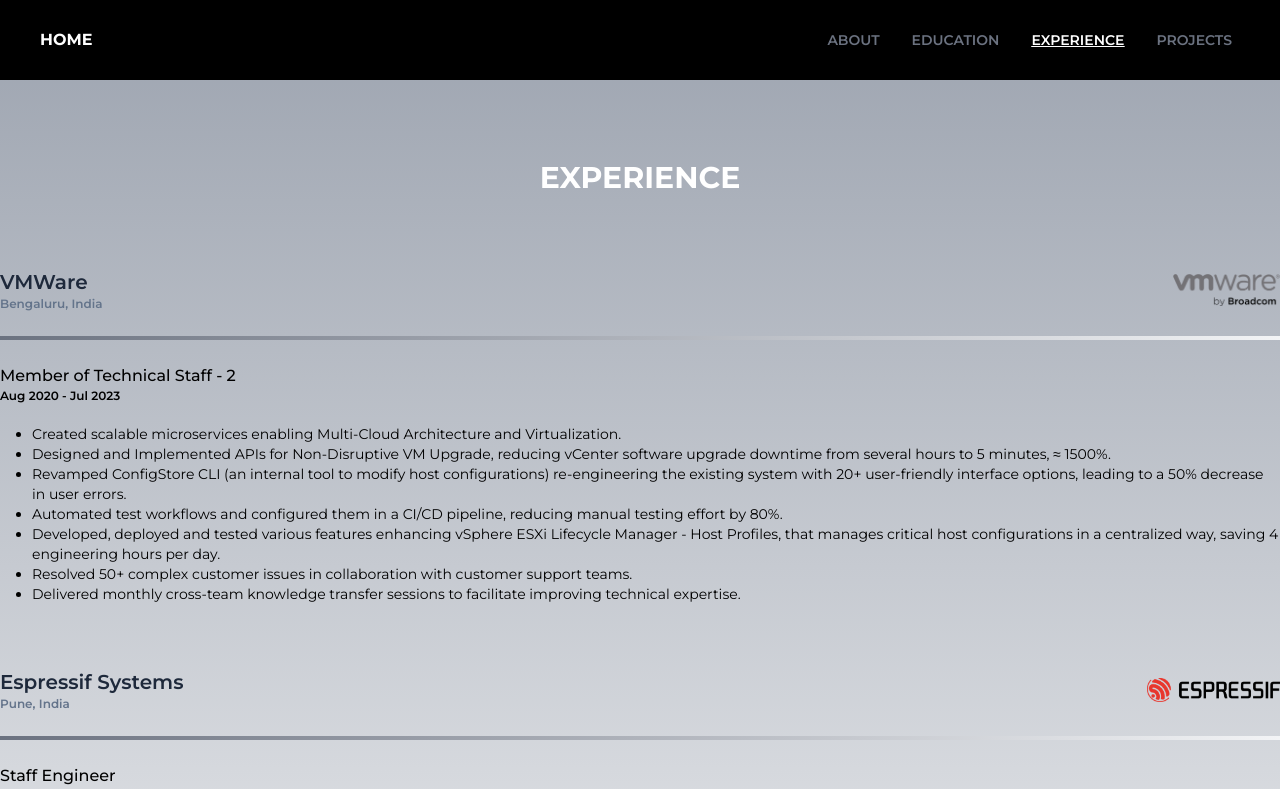
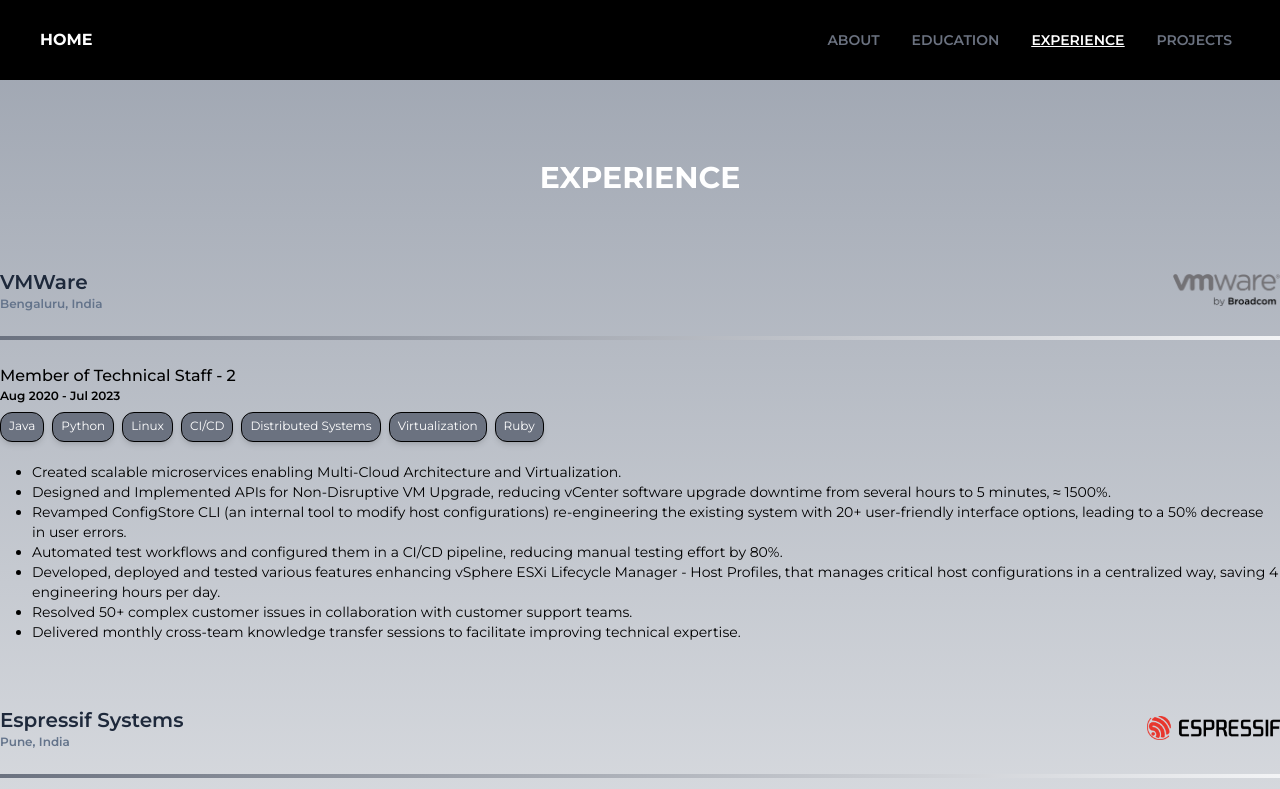
Before and after one commit to himeghasingh/himeghasingh.github.io, a React (Create React App) app: page /experience in a window 1280 px wide. Shown: the top 789 px of the page. Built offline with nearby package versions, Linux system fonts and the light colour scheme.

Commit message:
added tabPic and skills flex row in experience

```diff
--- a/public/index.html
+++ b/public/index.html
@@ -2,7 +2,7 @@
 <html lang="en">
   <head>
     <meta charset="utf-8" />
-    <link rel="icon" href="%PUBLIC_URL%/favicon.ico" />
+    <link rel="icon" href="%PUBLIC_URL%/tabPic.png" />
     <meta name="viewport" content="width=device-width, initial-scale=1" />
     <meta name="theme-color" content="#000000" />
     <meta
--- a/src/components/Experience.jsx
+++ b/src/components/Experience.jsx
@@ -28,6 +28,28 @@
           <div className="w-500 h-1 bg-gradient-to-r from-gray-500 to-gray-100 mt-6 mb-6 custom-animation"></div>
           <p className='mt-5 font-medium'>Member of Technical Staff - 2</p>
           <p className="text-xs font-semibold">Aug 2020 - Jul 2023</p>
+          <div className='flex flex-row mt-2'>
+          <div className="border border-black px-2 rounded-xl bg-gray-500 pb-1 shadow-md mr-2">
+            <span className="text-white text-xs ">Java</span>
+          </div>
+          <div className="border border-black px-2 rounded-xl bg-gray-500 pb-1 shadow-md mr-2">
+            <span className="text-white text-xs ">Python</span>
+          </div>
+          <div className="border border-black px-2 rounded-xl bg-gray-500 pb-1 shadow-md mr-2">
+            <span className="text-white text-xs ">Linux</span>
+          </div>
+          <div className="border border-black px-2 rounded-xl  bg-gray-500 pb-1 shadow-md mr-2">
+            <span className="text-white text-xs ">CI/CD</span>
+          </div>
+          <div className="border border-black px-2 rounded-xl bg-gray-500 pb-1 shadow-md mr-2">
+            <span className="text-white text-xs ">Distributed Systems</span>
+          </div><div className="border border-black px-2 rounded-xl  bg-gray-500 pb-1 shadow-md mr-2">
+            <span className="text-white text-xs ">Virtualization</span>
+          </div>
+          <div className="border border-black px-2 rounded-xl  bg-gray-500 pb-1 shadow-md mr-2">
+            <span className="text-white text-xs ">Ruby</span>
+          </div>
+          </div>
           <ul className="ml-8 font-secondary list-disc text-sm mt-5">
           <li>Created scalable microservices enabling Multi-Cloud Architecture and Virtualization.</li>
           <li>Designed and Implemented APIs for Non-Disruptive VM Upgrade, reducing vCenter software upgrade downtime from several hours to 5 minutes, ≈ 1500%.</li>
```
Also changed, not shown: public/tabPic.png (added).
